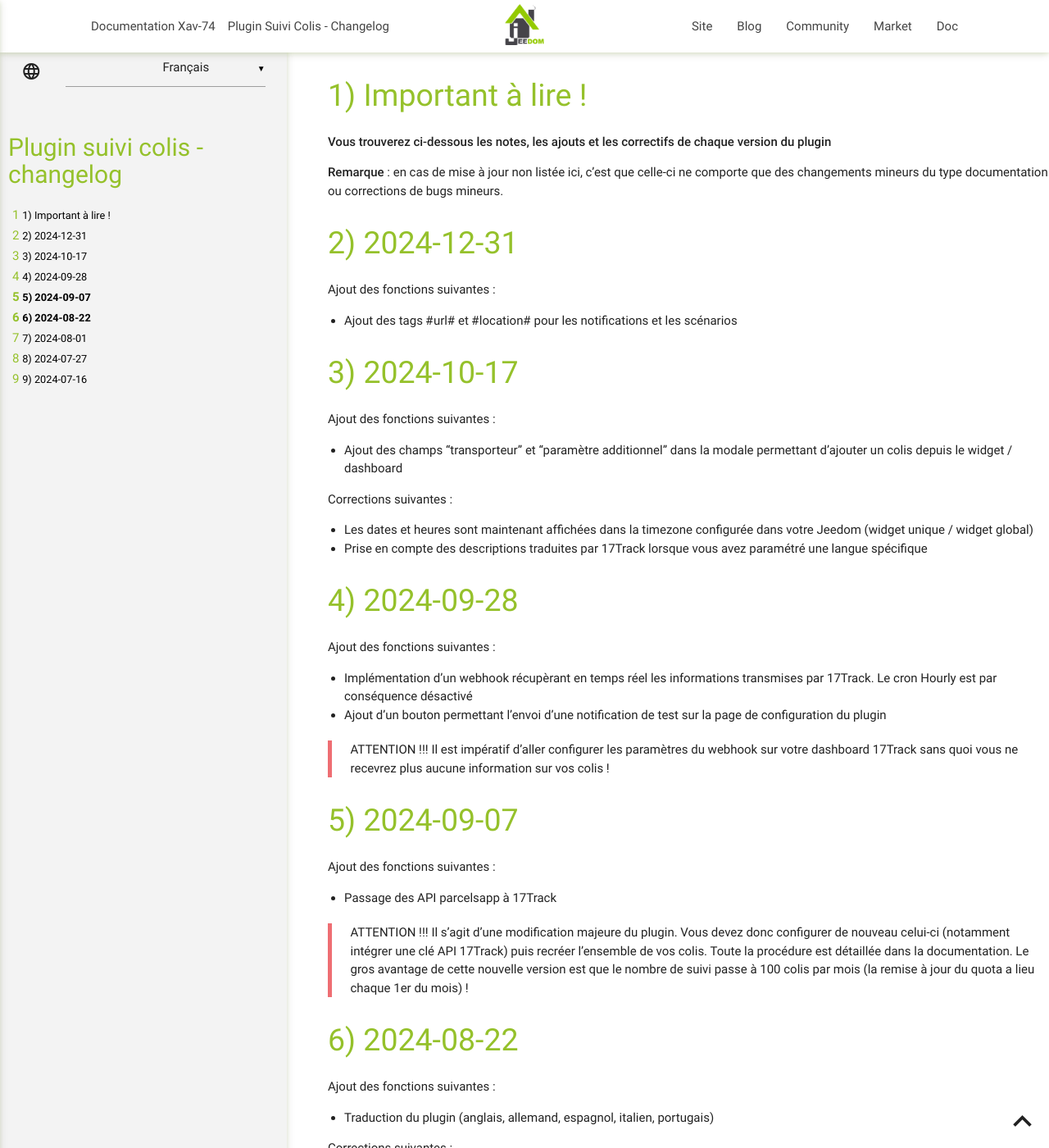
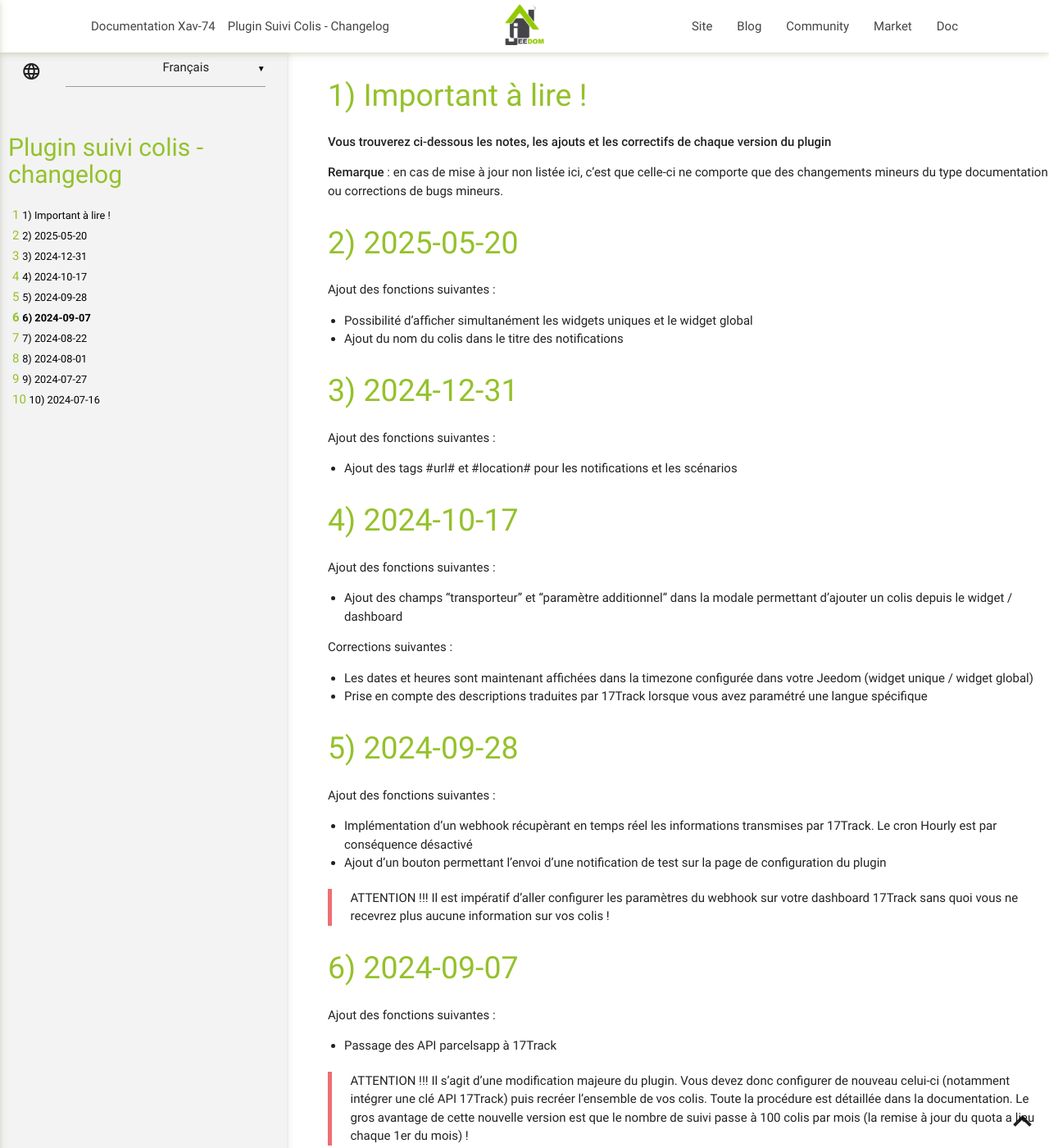
Before and after one commit to Xav-74/Documentation, a Jekyll site: the page built from parcelTracking/fr_FR/changelog.md, in a window 1280 px wide and 1400 px high. Shown: the whole window at 82% size. Built offline with Jekyll 4.4.1, drawn with Linux system fonts in a browser that asks for light colours; some of the changed text lies outside the part shown.

Commit message:
Update parcelTracking docs

```diff
--- a/parcelTracking/fr_FR/changelog.md
+++ b/parcelTracking/fr_FR/changelog.md
@@ -10,6 +10,13 @@
 **Vous trouverez ci-dessous les notes, les ajouts et les correctifs de chaque version du plugin**
 
 **Remarque** : en cas de mise à jour non listée ici, c'est que celle-ci ne comporte que des changements mineurs du type documentation ou corrections de bugs mineurs.
+
+
+# 2025-05-20
+
+Ajout des fonctions suivantes :
+ - Possibilité d'afficher simultanément les widgets uniques et le widget global
+ - Ajout du nom du colis dans le titre des notifications
 
 
 # 2024-12-31
```
Also changed, not shown: parcelTracking/fr_FR/index.md (+3 -1 lines).
